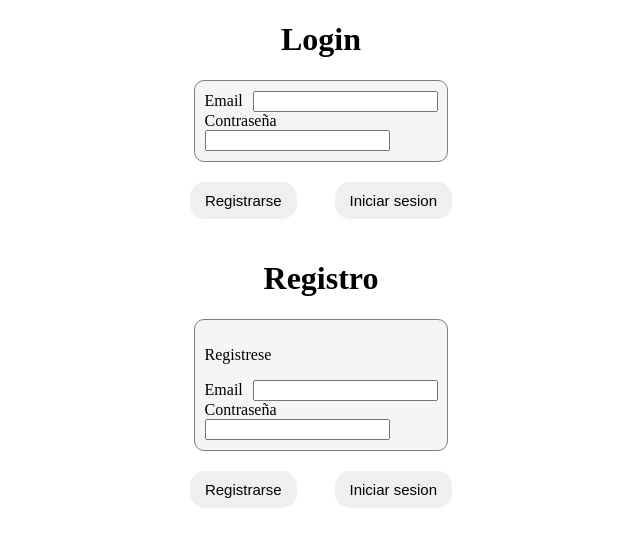
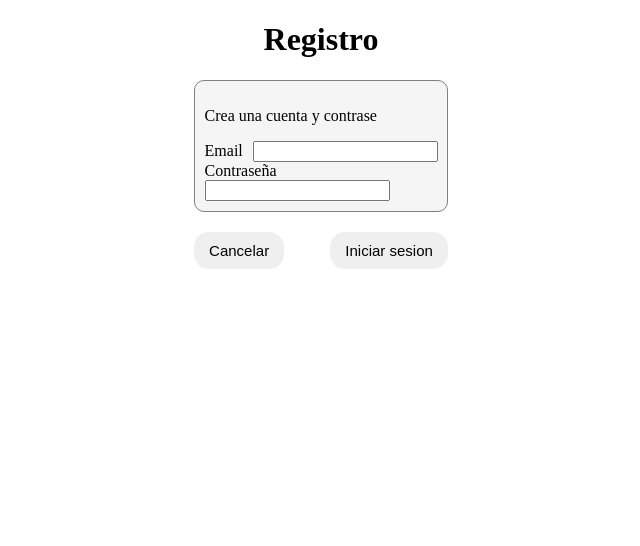
Before and after one commit to ArturoVa/FirebaseApp, a Vue app: page /login in a window 1280 px wide. Both pictures are taken after a click on the button "Registrarse". Shown: the top 546 px of the page, without its empty margins (319-959 px from the left). Built offline with nearby package versions, Linux system fonts and the light colour scheme.

Commit message:
basic changes

```diff
--- a/src/pages/Login/LoginPage.vue
+++ b/src/pages/Login/LoginPage.vue
@@ -1,34 +1,41 @@
-<script setup lang="ts"></script>
+<script setup lang="ts">
+import {ref} from 'vue';
+const isLoginShown = ref(true);
+const email = ref('');
+const password=ref('');
+</script>
 
 <template>
-  <div>
+  <div  v-if="isLoginShown">
   <h1>Login</h1>
   <div class="credentials-container">
     <label for="email">Email</label>
-    <input type="email" />
+    <input v-model="email" type="email" />
     <label for="password">Contraseña</label>
-    <input type="password" />
+    <input v-model="password" type="password" />
+  </div>
+  <div class="btn-container">
+    <button type="button" @click="isLoginShown= false">Registrarse</button>
+    <button type="button">Iniciar sesion</button>
   </div>
   </div>
-  <div class="btn-container">
-    <button type="button">Registrarse</button>
-    <button type="button">Iniciar sesion</button>
-  </div>
-  <div>
+
+  <div v-else>
     <h1>Registro</h1>
 
     <div class="credentials-container">
-      <p>Registrese</p>
+      <p>Crea una cuenta y contrase </p>
       <label for="email">Email</label>
-      <input type="email" />
+      <input v-model='email' type="email" />
       <label for="password">Contraseña</label>
-      <input type="password" />
+      <input v-model='password' type="password" />
+    </div>
+    <div class="btn-container">
+      <button type="button" @click="isLoginShown=true">Cancelar</button>
+      <button type="button">Iniciar sesion</button>
     </div>
     </div>
-    <div class="btn-container">
-      <button type="button">Registrarse</button>
-      <button type="button">Iniciar sesion</button>
-    </div>
+
 </template>
 
 <style scoped>
```
